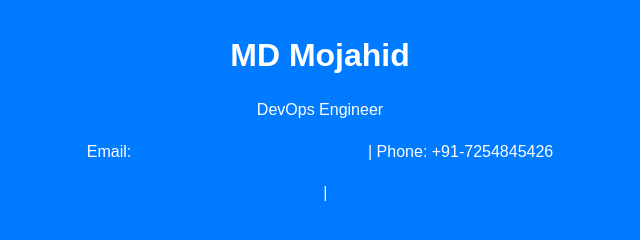
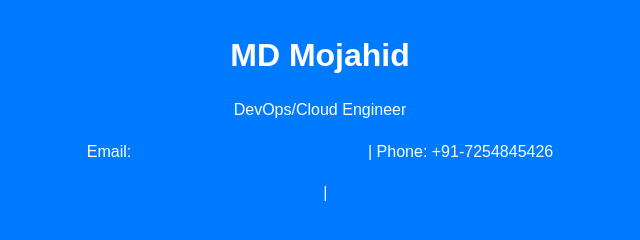
Before and after one commit to mdmojahid20/test7, a plain HTML site: page index.html in a window 1280 px wide. Shown: the top 240 px of the page, 320-960 px from the left. Drawn offline with Linux system fonts and the light colour scheme.

Commit message:
Update contact title and fix HTML formatting

```diff
--- a/index.html
+++ b/index.html
@@ -52,7 +52,7 @@
 <body>
   <header>
     <h1>MD Mojahid</h1>
-    <p>DevOps Engineer</p>
+    <p>DevOps/Cloud Engineer</p>
     <div class="contact">
       <p>Email: <a href="mailto:mdmojahidmehsi19@gmail.com">mdmojahidmehsi19@gmail.com</a> | Phone: +91-7254845426</p>
       <p><a href="https://linkedin.com/in/md-mojahid-1129ab204" target="_blank">LinkedIn</a> | <a href="https://github.com/mdmojahid19" target="_blank">GitHub</a></p>
```
